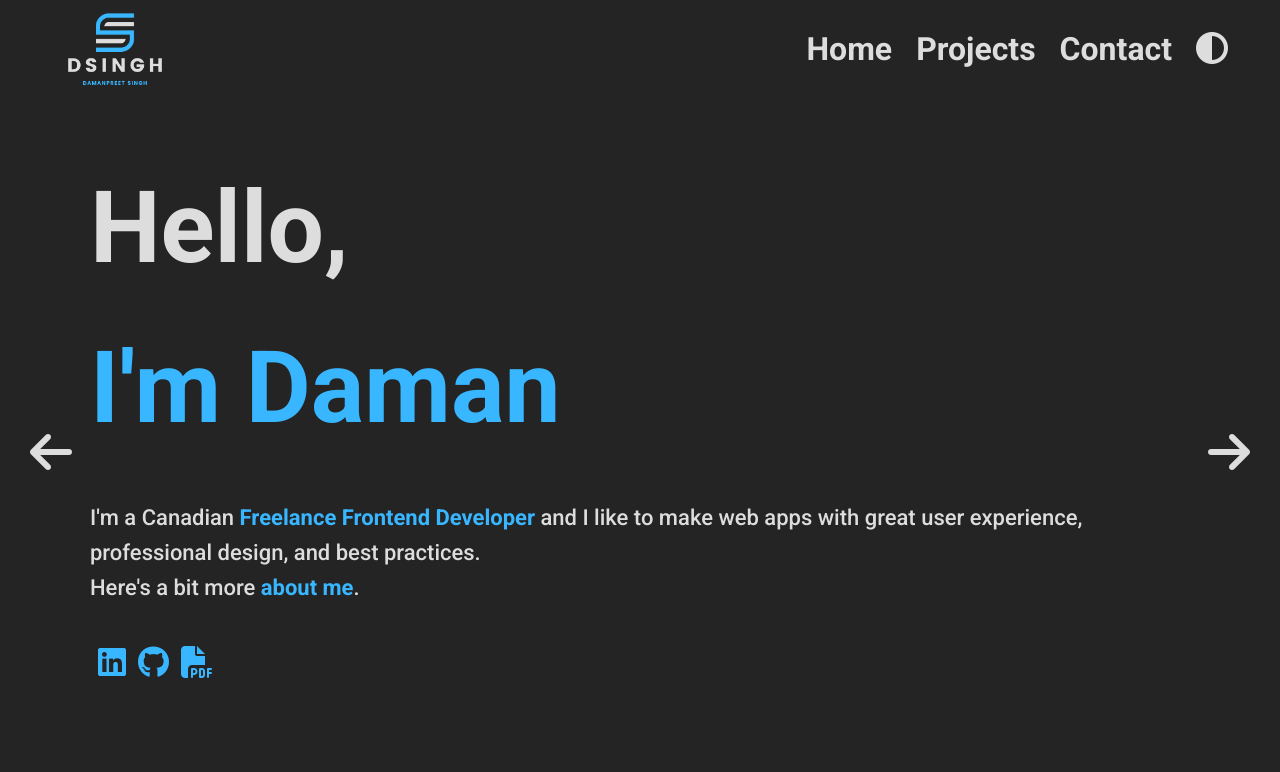
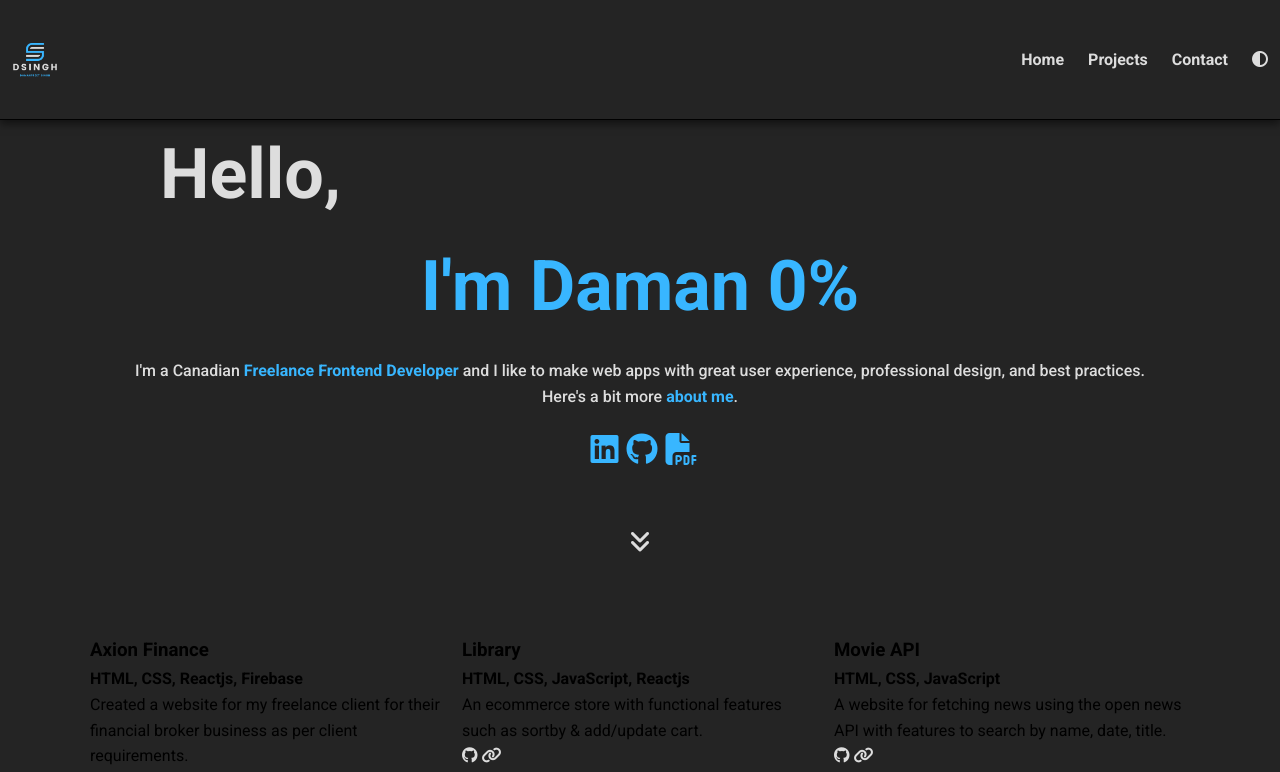
Before and after one commit to damanpr33t/portfolio, a plain HTML site: page index.html in a window 1280 px wide. Shown: the top 772 px of the page. Drawn offline with Linux system fonts and the light colour scheme.

Commit message:
Added loading state

```diff
--- a/index.html
+++ b/index.html
@@ -9,29 +9,28 @@
     <title>Damanpreet E-portfolio</title>
 </head>
 <body>
+    <!-- NAV Start -->
     <nav>
         <div class="logo__div">
             <img src="assets/logo.png" alt=" logo" />
         </div>
         <ul>
-            <li class="nav__link"><a href="#landing__page">Home</a></li>
-            <li class="nav__link"><a href="#projects__page">Projects</a></li>
-            <li class="nav__link"><a href="">Contact</a></li>
-            <li class="nav__link"><a href="#"><i class="fas fa-adjust"></i></a></li>
+            <li><a href="#landing__page">Home</a></li>
+            <li><a href="#projects__page">Projects</a></li>
+            <li><a href="">Contact</a></li>
+            <li><a href="#"><i class="fas fa-adjust"></i></a></li>
         </ul>
     </nav>
-    <div class="button__container">
-        <a href="#" class="arrow"><i class="fa-solid fa-arrow-left arrow-reverse"></i></a>
-        <a href="#" class="arrow"><i class="fa-solid fa-arrow-right arrow"></i></a>
-    </div>
-    <section id="landing__page" class="slide">
+    <!-- NAV End -->
+
+    <!-- Landing Page Section -->
+    <section id="landing__page" class="bg">
         <div class="container">
             <div class="row">
                 <header>
-
-                    <div>
-                        <h1 class="header__title">Hello,</h1>
-                        <h1 class="header__name">I'm Daman</h1>
+                    <div class="landing__page--wrapper">
+                        <h1 class="header__title bg">Hello,</h1>
+                        <h1 class="header__name bg">I'm Daman <span class="loading-text">0%</span></h1>
 
                         <p class="header__para">
                             I'm a Canadian <b class="bold">Freelance Frontend Developer</b> and I like to make
@@ -39,20 +38,28 @@
                             <br/>
                             Here's a bit more <b class="bold">about me</b>.
                         </p>
-                        <a class="social__link" href="https://www.linkedin.com/in/damanpreet-singh-178716217/" target="_blank"><i class="fa-brands fa-linkedin"></i></a>
-                        <a class="social__link" href="https://github.com/damanpr33t" target="_blank"><i class="fa-brands fa-github"></i></a>
-                        <a class="social__link" href="./assets/resume__damanpreet-s.pdf" target="_blank"><i class="fa-solid fa-file-pdf"></i></a>
+                        <div class="social__links">
+                            <a class="social__link" href="https://www.linkedin.com/in/damanpreet-singh-178716217/" target="_blank"><i class="fa-brands fa-linkedin"></i></a>
+                            <a class="social__link" href="https://github.com/damanpr33t" target="_blank"><i class="fa-brands fa-github"></i></a>
+                            <a class="social__link" href="./assets/resume__damanpreet-s.pdf" target="_blank"><i class="fa-solid fa-file-pdf"></i></a>
+                        </div>
+                        <div class="scroll">
+                            <a href="#projects__page" class="scroll__icon"><i class="fa-solid fa-angles-down"></i></a>
+                        </div>
                     </div>
                 </header>
             </div>
         </div>
     </section>
-    <section id="projects__page" class="slide">
+    <!-- Landing Page Section End -->
+
+    <!-- Project Page Section -->
+    <section id="projects__page">
         <div class="container">
             <div class="row">
                 <div class="project__wrapper">
-                    <div class="project__wrapper--bg"></div>
                     <div class="project__description">
+                        <div class="project__wrapper--bg"></div>
                         <h3 class="project__title">Axion Finance</h3>
                         <h4 class="project__sub-title">HTML, CSS, Reactjs, Firebase</h4>
                         <p class="project__para">
@@ -63,10 +70,8 @@
                             <a href="#"><i class="fa-solid fa-link"></i></a>
                         </div>
                     </div>
-                </div>
-                <div class="project__wrapper">
-                    <div class="project__wrapper--bg"></div>
                     <div class="project__description">
+                        <div class="project__wrapper--bg"></div>
                         <h3 class="project__title">Library</h3>
                         <h4 class="project__sub-title">HTML, CSS, JavaScript, Reactjs</h4>
                         <p class="project__para">
@@ -77,10 +82,8 @@
                             <a href="#"><i class="fa-solid fa-link"></i></a>
                         </div>
                     </div>
-                </div>
-                <div class="project__wrapper">
-                    <div class="project__wrapper--bg"></div>
                     <div class="project__description">
+                        <div class="project__wrapper--bg"></div>
                         <h3 class="project__title">Movie API</h3>
                         <h4 class="project__sub-title">HTML, CSS, JavaScript</h4>
                         <p class="project__para">
@@ -91,10 +94,8 @@
                             <a href="#"><i class="fa-solid fa-link"></i></a>
                         </div>
                     </div>
-                </div>
-                <div class="project__wrapper">
-                    <div class="project__wrapper--bg"></div>
                     <div class="project__description">
+                        <div class="project__wrapper--bg"></div>
                         <h3 class="project__title">Crypto Daily News</h3>
                         <h4 class="project__sub-title">HTML, CSS, JavaScript</h4>
                         <p class="project__para">
@@ -105,10 +106,8 @@
                             <a href="#"><i class="fa-solid fa-link"></i></a>
                         </div>
                     </div>
-                </div>
-                <div class="project__wrapper">
-                    <div class="project__wrapper--bg"></div>
                     <div class="project__description">
+                        <div class="project__wrapper--bg"></div>
                         <h3 class="project__title">Crypto Daily News</h3>
                         <h4 class="project__sub-title">HTML, CSS, Reactjs</h4>
                         <p class="project__para">
@@ -119,10 +118,8 @@
                             <a href="#"><i class="fa-solid fa-link"></i></a>
                         </div>
                     </div>
-                </div>
-                <div class="project__wrapper">
-                    <div class="project__wrapper--bg"></div>
                     <div class="project__description">
+                        <div class="project__wrapper--bg"></div>
                         <h3 class="project__title">Crypto Daily News</h3>
                         <h4 class="project__sub-title">HTML, CSS, Reactjs</h4>
                         <p class="project__para">
@@ -137,6 +134,7 @@
             </div>
         </div>
     </section>
+    <!-- Project Page Section End -->
 
     <script src="index.js"></script>
 </body>
--- a/index.js
+++ b/index.js
@@ -2,6 +2,10 @@
 const slides = document.querySelectorAll('.slide')
 const nextBtn = document.querySelector('.fa-arrow-right')
 const prevBtn = document.querySelector('.fa-arrow-left')
+
+slides.forEach(function(slide, index) {
+    slide.style.left = `${index * 100}%`
+})
 
 let counter = 0
 nextBtn.addEventListener("click", function() {
@@ -23,3 +27,28 @@ function Carousel() {
         slide.style.transform = `translateX(-${counter * 100}%)`
     })
 }
+
+const loadText = document.querySelector('.loading-text');
+const bg = document.querySelector('.bg');
+
+let load = 0
+
+let int = setInterval(blurring, 30)
+
+function blurring() {
+    load++
+
+    if(load > 99) {
+        clearInterval(int)
+    }
+
+
+    loadText.innerText = `${load}%`
+    loadText.style.opacity = scale(load, 0, 100, 1, 0)
+    bg.style.filter = `blur(${scale(load, 0, 100, 30, 0)}px)`
+}
+
+// https://stackoverflow.com/questions/10756313/javascript-jquery-map-a-range-of-numbers-to-another-range-of-numbers
+const scale = (num, in_min, in_max, out_min, out_max) => {
+    return (num - in_min) * (out_max - out_min) / (in_max - in_min) + out_min;
+}
--- a/style.scss
+++ b/style.scss
@@ -12,6 +12,10 @@ $bold: #38b6ff;
     font-family: 'Roboto', sans-serif;
 }
 
+html {
+    scroll-behavior: smooth;
+}
+
 img {
     width: 100%;
 }
@@ -21,11 +25,19 @@ nav {
     display: flex;
     justify-content: space-between;
     align-items: center;
-    height: 100px;
+    height: 15vh;
+    width: 100%;
+    position: fixed;
+    top: 0;
+    left: 0;
+    z-index: 9999;
+    background-color: $background-color;
+    border-bottom: 1px solid #000;
+    box-shadow: 0 4px 8px rgba(0, 0, 0, 0.5);
 
     .logo__div {
-        width: 150px;
-        height: 150px;
+        width: 70px;
+        height: 70px;
     }
 
     ul {
@@ -39,7 +51,7 @@ nav {
 
     a {
         font-weight: 600;
-        font-size: 2em;
+        font-size: 1em;
         position: relative;
     }
 
@@ -71,15 +83,16 @@ body {
     line-height: 1.6;
     margin: 0 auto;
     width: 100%;
+    min-height: 100vh;
     max-width: 1200px;
-    position: relative;
 }
 
 /* Landing Page */
 #landing__page {
-    height: 100%;
-    position: relative;
-    overflow: hidden;
+    padding-top: 70px;
+}
+.bg {
+    filter: blur(0px);
 }
 .container{
     margin: 3rem 0;
@@ -87,61 +100,64 @@ body {
 .row{
     padding: 0 50px;
 }
-header {
-    display: flex;
-    flex-direction: row;
-}
 .bold {
     color: $bold;
     cursor: pointer;
 }
 .header__title {
     font-weight: 700;
-    font-size: 100px;
+    font-size: 70px;
     color: $light-color;
+    padding: 0 1em;
 }
 .header__name {
     color: $bold;
     font-weight: 700;
-    font-size: 100px;
+    font-size: 70px;
+    padding: 0 1em;
+    text-align: center;
 }
 .header__para {
     font-weight: 500;
     color: $light-color;
-    font-size: 22px;
-    margin: 2rem 0;
+    font-size: 16px;
+    margin: 1em 0;
+    padding: 0 1em;
+    text-align: center;
+}
+.social__links {
+    display: flex;
+    justify-content: center;
 }
 .social__link {
     font-size: 2rem;
     color: $bold;
     margin-left: 0.5rem;
+    justify-content: center;
 }
-.button__container {
+.scroll {
     display: flex;
-    justify-content: space-between;
-    width: 100%;
-    position: absolute;
-    top: 30%;
-    z-index: 1;
+    justify-content: center;
+    align-items: center;
+    height: 10vh;
+    margin: 2em 0;
 }
-.arrow {
-    cursor: pointer;
+.scroll__icon {
+    font-size: 1.5em;
+    animation: scroll 2s infinite alternate-reverse;
 }
-.fa-arrow-right {
-    font-size: 3rem;
-    animation: arrow infinite 1000ms alternate-reverse;
-}
-.fa-arrow-left {
-    font-size: 3rem;
-    animation: arrow infinite 1000ms alternate;
-}
-@keyframes arrow {
+@keyframes scroll {
     0% {
-        transform: translateX(10px)
+        transform: translateY(10px);
     }
     100% {
-        transform: translateX(-10px)
+        transform: translateY(-10px);
     }
 }
-
 /* Projects Page */
+.project__wrapper {
+    display: grid;
+    grid-template-columns: repeat(3, 1fr);
+    grid-column-gap: 1em;
+    grid-auto-rows: minmax(100px, auto);
+}
```
Also changed, not shown: css/style.css, 1 other file.
